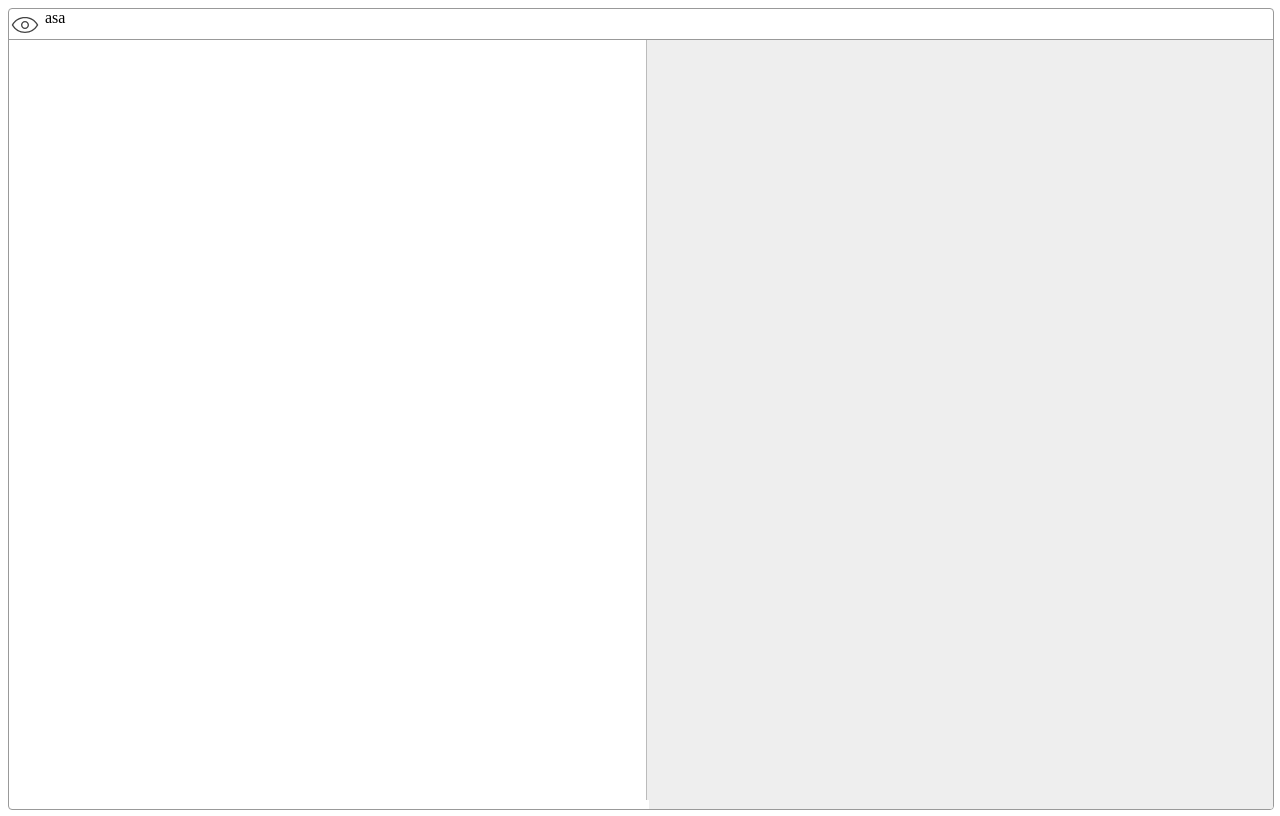
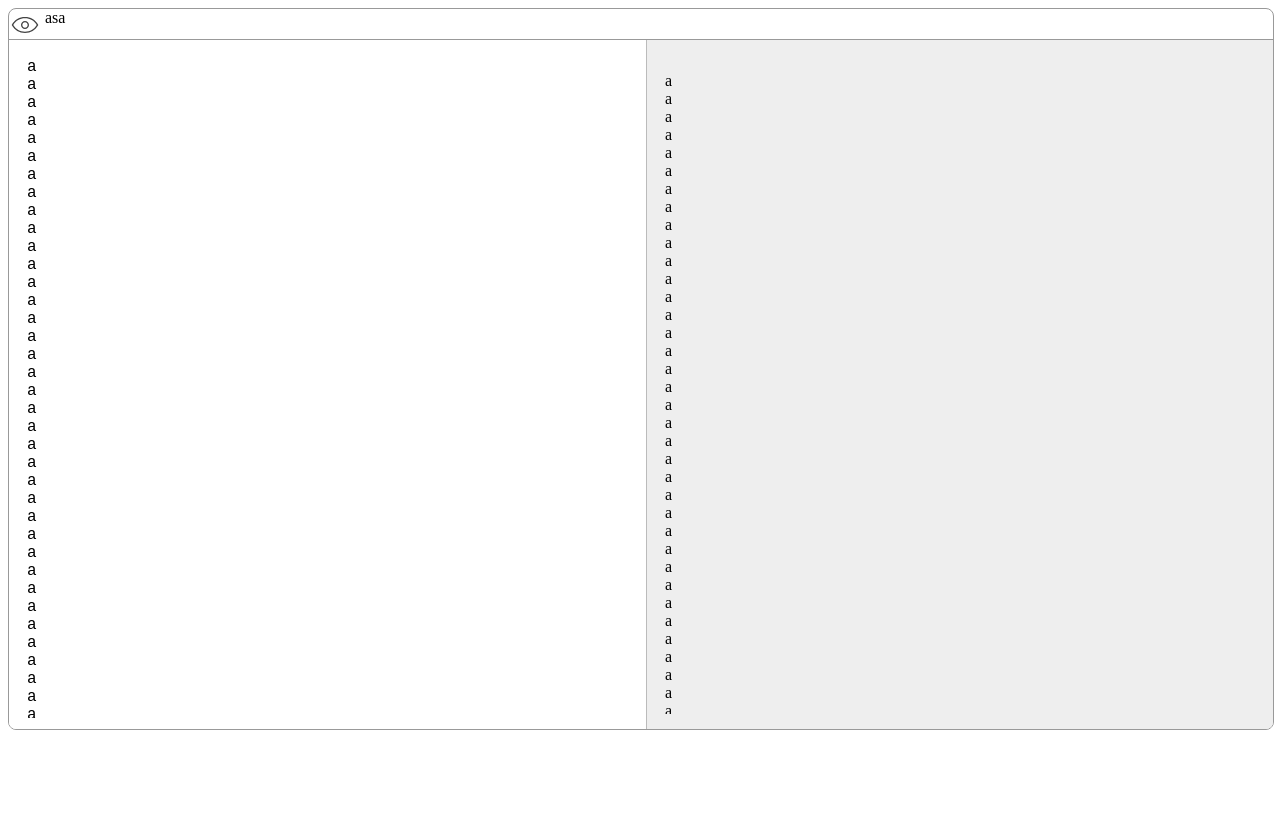
Before and after one commit to hui0613/vert-editor, a Vue app: page / in a window 1280 px wide. Built offline with nearby package versions, Linux system fonts and the light colour scheme.

Commit message:
【更新】调整 markdown 编译参数

```diff
--- a/example/App.vue
+++ b/example/App.vue
@@ -24,6 +24,6 @@ export default defineComponent({
 
 <style lang="scss">
 .container {
-  height: 100vh;
+  height: 90vh;
 }
 </style>
--- a/src/DewEditor.vue
+++ b/src/DewEditor.vue
@@ -15,12 +15,10 @@
     <div class="dew-editor-main-area">
       <DewEditorContainer :editorTextAreaHeight="editorTextAreaHeight">
         <template v-slot:leftSection>
-          <textarea v-model="markdown"></textarea>
+          <textarea @scroll="textareaScroll" v-model="markdown"></textarea>
         </template>
         <template v-slot:rightSection>
-          <div class="dew-editor-preview-area">
-            <iframe width="100%" height="100%" frameborder="0" :srcdoc="htmlContent"> </iframe>
-          </div>
+          <div @scroll="previewScroll" class="dew-editor-preview-area" v-html="htmlContent"></div>
         </template>
       </DewEditorContainer>
     </div>
@@ -36,7 +34,15 @@ import DewEditorContainer from './components/DewEditorContainer.vue'
 import MarkdownIt from 'markdown-it'
 import { copyTextToClipboard, insertTextIntoEditor, isExistSelection } from './libs/dewEditor'
 import { debounce } from './utils/tools'
-const markdownIt = new MarkdownIt()
+const markdownIt = new MarkdownIt({
+  html: true, // Enable HTML tags in source
+  xhtmlOut: true, // Use '/' to close single tags (<br />).
+  breaks: true, // Convert '\n' in paragraphs into <br>
+  langPrefix: 'language-', // CSS language prefix for fenced blocks. Can be
+  linkify: false, // 自动识别url
+  typographer: true,
+  quotes: '“”‘’',
+})
 
 export default defineComponent({
   name: 'DewEditor',
@@ -53,7 +59,8 @@ export default defineComponent({
       clipboardValue: '',
       openPreview: true,
       editorTextAreaHeight: 0,
-      markdown: '',
+      markdown:
+        'a\na\na\na\na\na\na\na\na\na\na\na\na\na\na\na\na\na\na\na\na\na\na\na\na\na\na\na\na\na\na\na\na\na\na\na\na\na\na\na\na\na\na\na\na\na\na\na\na\na\na\na\n',
     }
   },
   components: {
@@ -86,7 +93,7 @@ export default defineComponent({
     setEditorTextAreaHeight() {
       const editorContainer = this.$refs.editorMainContainer as any
 
-      this.editorTextAreaHeight = editorContainer.clientHeight - 40
+      this.editorTextAreaHeight = editorContainer.clientHeight - 30
     },
     listenResize() {
       window.addEventListener(
@@ -95,6 +102,19 @@ export default defineComponent({
           this.setEditorTextAreaHeight()
         }, 100)
       )
+    },
+    textareaScroll(event: any) {
+      console.log(event)
+      const target = event.target
+      const scrollHeight = target.scrollHeight
+      const scrollTop = target.scrollTop
+      console.log((scrollTop / scrollHeight) * 100)
+    },
+    previewScroll(event: any) {
+      const target = event.target
+      const scrollHeight = target.scrollHeight
+      const scrollTop = target.scrollTop
+      console.log((scrollTop / scrollHeight) * 100)
     },
   },
   computed: {
@@ -110,18 +130,17 @@ export default defineComponent({
   width: 100%;
   height: 100%;
   background-color: #ffffff;
-  border-radius: 4px;
+  border-radius: 8px;
   display: flex;
   flex-direction: column;
-  overflow-y: scroll;
-
+  overflow: hidden;
   border: 1px solid #999;
   .dew-editor-menu-container {
     width: 100%;
     height: 30px;
     display: flex;
     flex-direction: row;
-    border-bottom: 1px solid #999999;
+    border-bottom: 1px solid #999;
     .dww-editor-menu-item {
       float: left;
       padding: 0 4px;
@@ -139,10 +158,14 @@ export default defineComponent({
       border: none;
       resize: none;
       outline: none;
+      font-size: 16px;
     }
     .dew-editor-preview-area {
       width: 100%;
       height: 100%;
+      box-sizing: border-box;
+      overflow-y: auto;
+      box-sizing: border-box;
     }
   }
 
--- a/src/components/DewEditorContainer.vue
+++ b/src/components/DewEditorContainer.vue
@@ -7,7 +7,7 @@
         <slot name="leftSection"></slot>
       </div>
     </div>
-    <div class="dew-editor-preview-area">
+    <div class="dew-editor-preview-area" :style="{ height: editorTextAreaHeight + 'px' }">
       <slot name="rightSection"></slot>
     </div>
   </div>
@@ -76,7 +76,6 @@ export default defineComponent({
     }
   }
   .dew-editor-preview-area {
-    height: 100%;
     padding: 16px;
     background-color: #eee;
     box-sizing: border-box;
```
